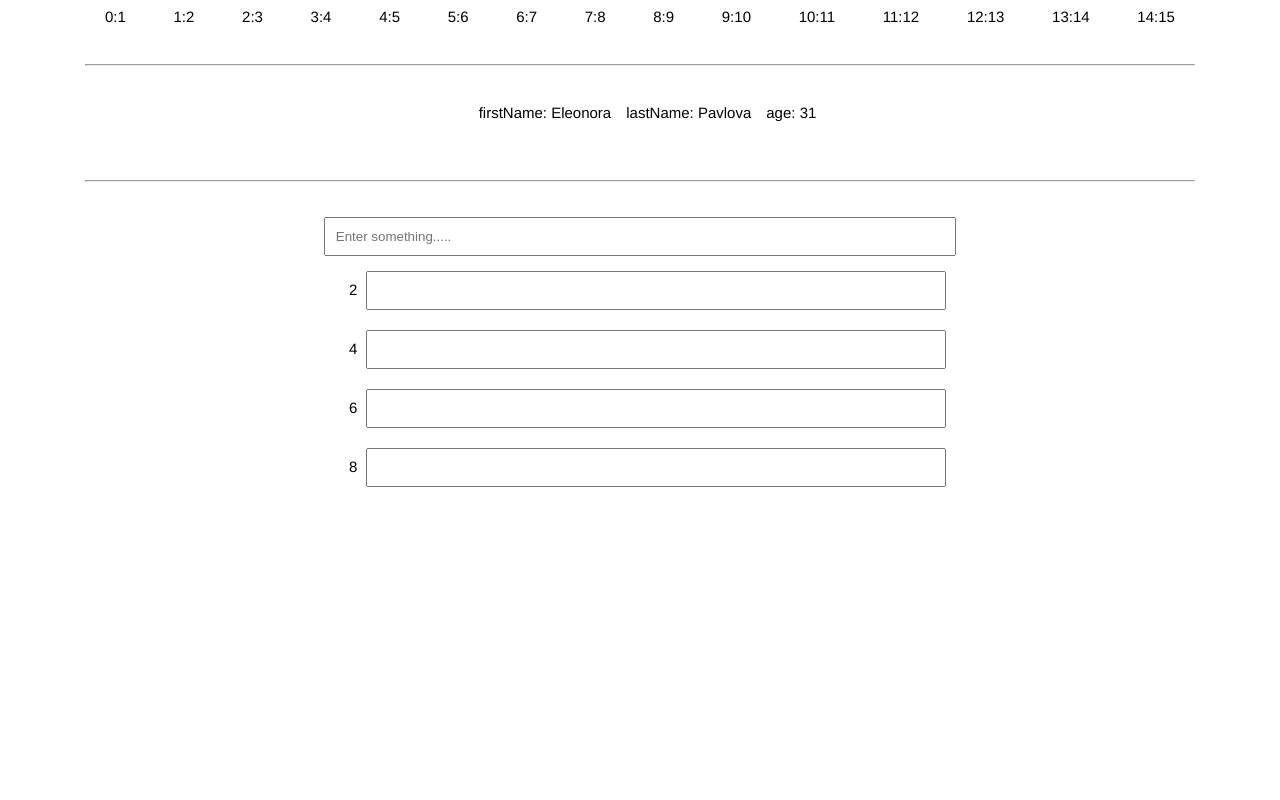
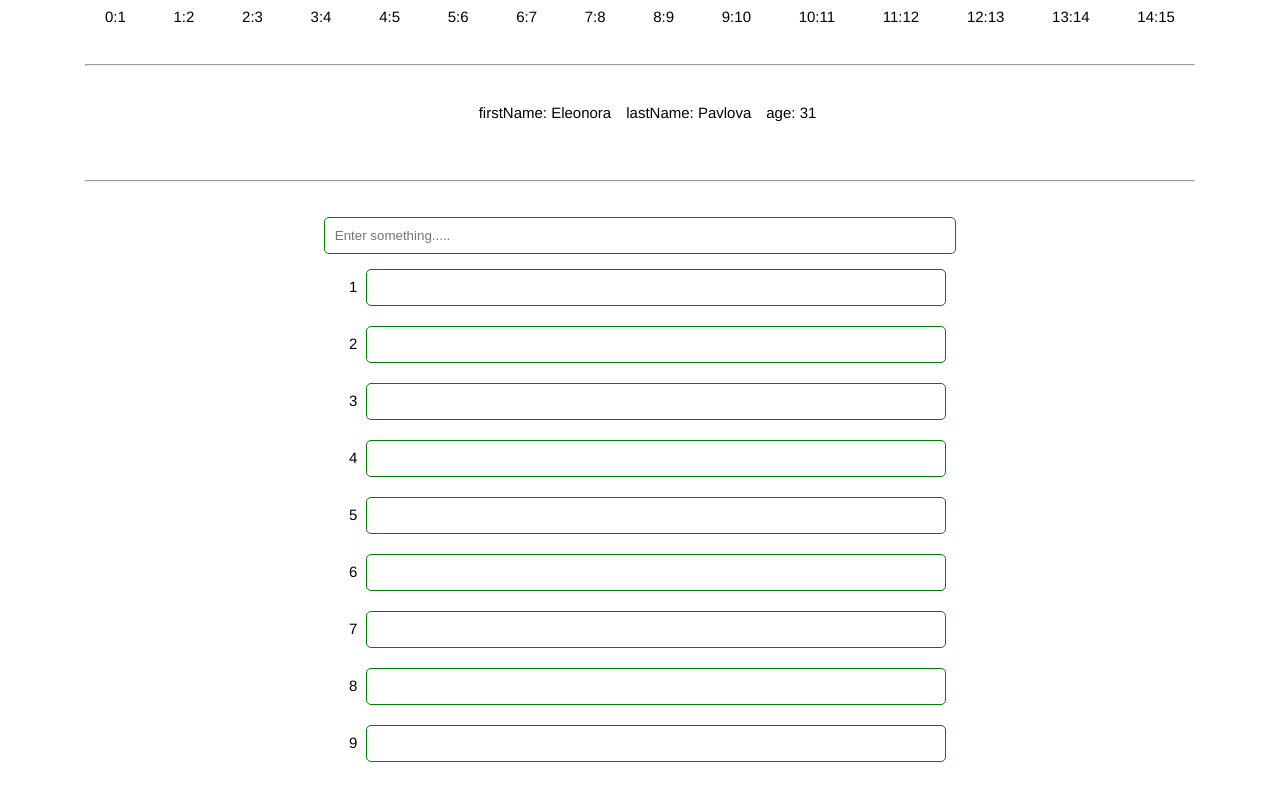
Before and after one commit to EleonoraPavlova/TestTask, a Vue app: page / in a window 1280 px wide. Shown: the part 706-1506 px from the top of the page. Before the commit the page ends 1263 px from the top, so only its background shows below. Built offline with nearby package versions, Linux system fonts and the light colour scheme.

Commit message:
less fix

```diff
--- a/src/components/Components.vue
+++ b/src/components/Components.vue
@@ -85,7 +85,7 @@
 			<ul class="container__ul">
 				<!-- v-for="value in person" итерация по обьектам -->
 				<li
-					v-for="(number, index) in evenNumbers"
+					v-for="(number, index) in numbers"
 					:key="number"
 					class="margin-l container__item"
 					@click="deleteNumber(index), log(item)"
@@ -137,9 +137,9 @@ export default {
 			return this.notes.length * 2;
 		},
 		// выводим только четные
-		evenNumbers() {
-			return this.numbers.filter((i) => i % 2 === 0);
-		},
+		// evenNumbers() {
+		// 	return this.numbers.filter((i) => i % 2 === 0);
+		// },
 	},
 	watch: {
 		inputValue(value) {
@@ -203,6 +203,8 @@ export default {
 		&_input {
 			padding: 10px;
 			width: 55%;
+			border: 1px solid green;
+			border-radius: 5px;
 		}
 	}
 	&__hr {
```
